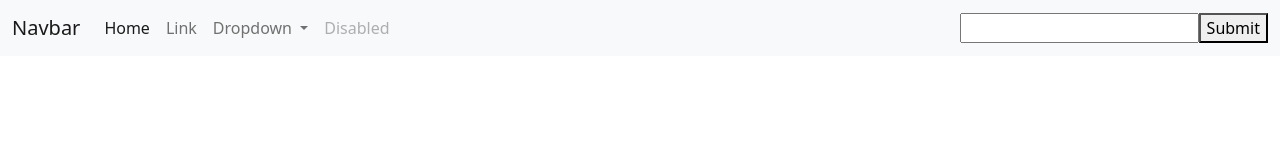
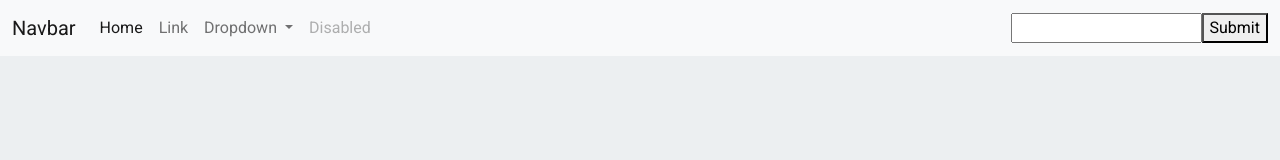
Before and after one commit to Hageli/week4, a website built with Parcel: page index.html in a window 1280 px wide. Built offline with nearby package versions, Linux system fonts and the light colour scheme.

Commit message:
Update 5 files

```diff
--- a/src/styles.css
+++ b/src/styles.css
@@ -1,4 +1,4 @@
-document {
+body {
   background-color: #eceff1;
   font-family: "Roboto", sans-serif;
 }
```
Also changed, not shown: 3 other files.
